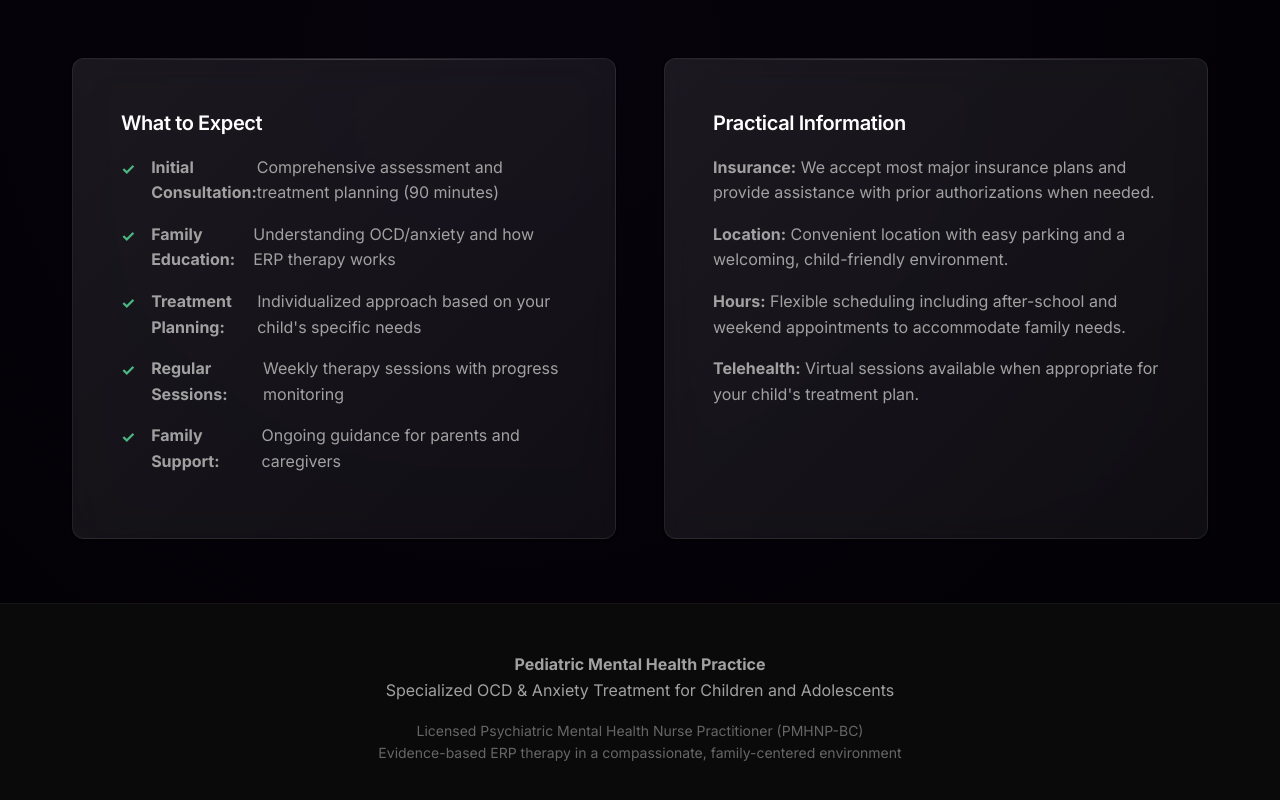
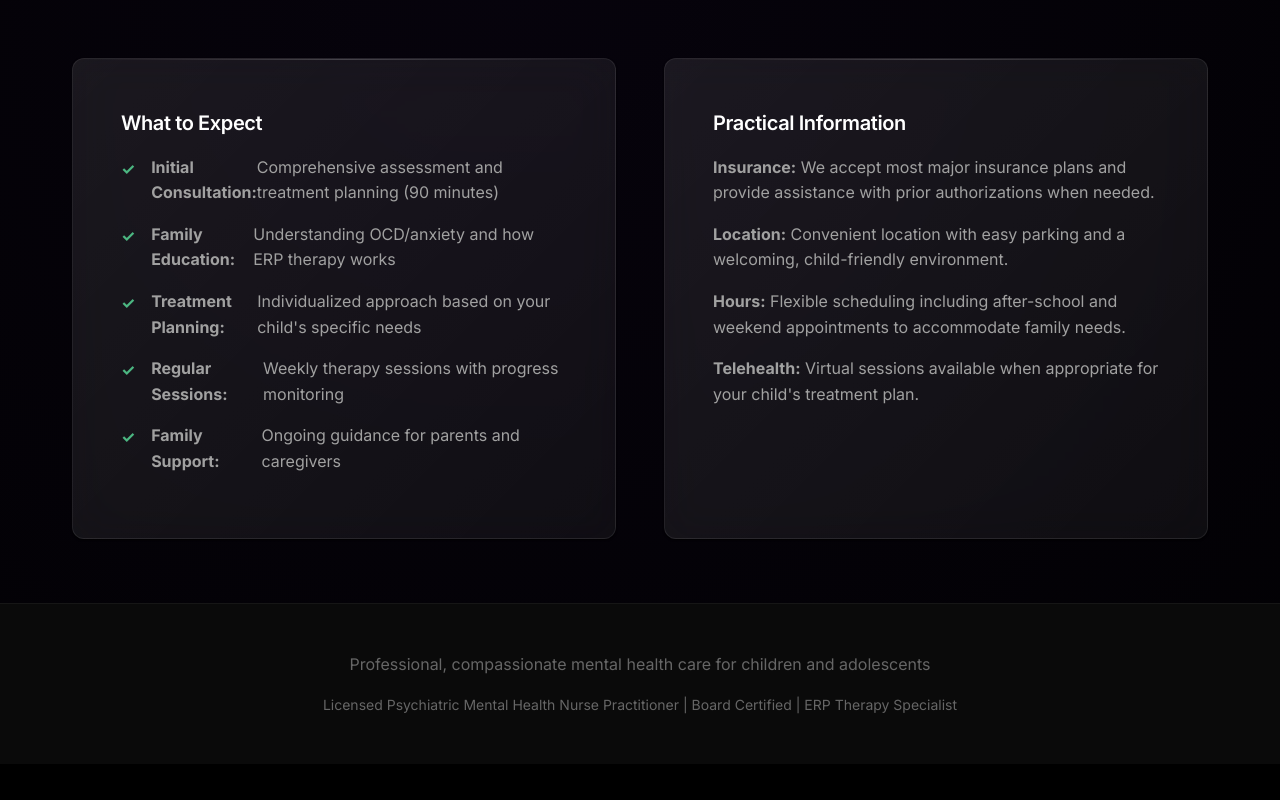
Before and after one commit to kolbydayley/hello-world-website, a website: page index.html in a window 1280 px wide. Shown: the part 3131-3931 px from the top of the page. After the commit the page ends 3895 px from the top, so only its background shows below. Drawn offline with Linux system fonts and the light colour scheme.

Commit message:
Update index.html with modern design implementation

```diff
--- a/index.html
+++ b/index.html
@@ -1,4 +1,3 @@
-<implementDesign>
 <!DOCTYPE html>
 <html lang="en">
 <head>
@@ -742,13 +741,14 @@
     <footer style="background: var(--color-surface); padding: var(--spacing-2xl) 0; border-top: 1px solid var(--color-border-subtle);">
         <div class="container">
             <div style="text-align: center;">
-                <p class="text" style="margin-bottom: var(--spacing-md);">
-                    <strong>Pediatric Mental Health Practice</strong><br>
-                    Specialized OCD & Anxiety Treatment for Children and Adolescents
+                <p class="text" style="color: var(--color-text-muted); margin-bottom: var(--spacing-md);">
+                    Professional, compassionate mental health care for children and adolescents
                 </p>
-                <p class="text" style="font-size: var(--font-size-sm); color: var(--color-text-muted);">
-                    Licensed Psychiatric Mental Health Nurse Practitioner (PMHNP-BC)<br>
-                    Evidence-based ERP therapy in a compassionate, family-centered environment
+                <p class="text" style="color: var(--color-text-muted); font-size: var(--font-size-sm);">
+                    Licensed Psychiatric Mental Health Nurse Practitioner | Board Certified | ERP Therapy Specialist
                 </p>
-                <div style="margin-top: var(--spacing-lg);">
-                    <a href="tel:555-123-4567" style="color: var(--color-accent); text-
+            </div>
+        </div>
+    </footer>
+</body>
+</html>
```
